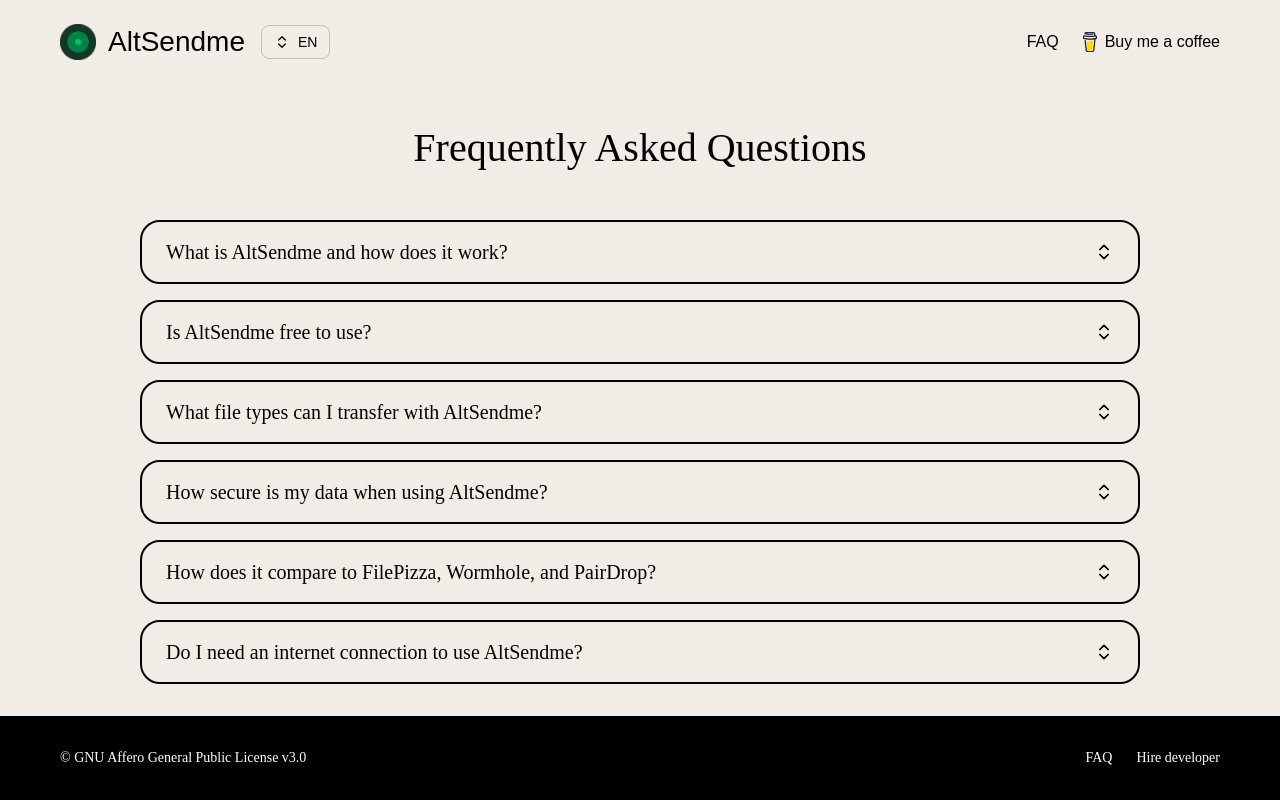
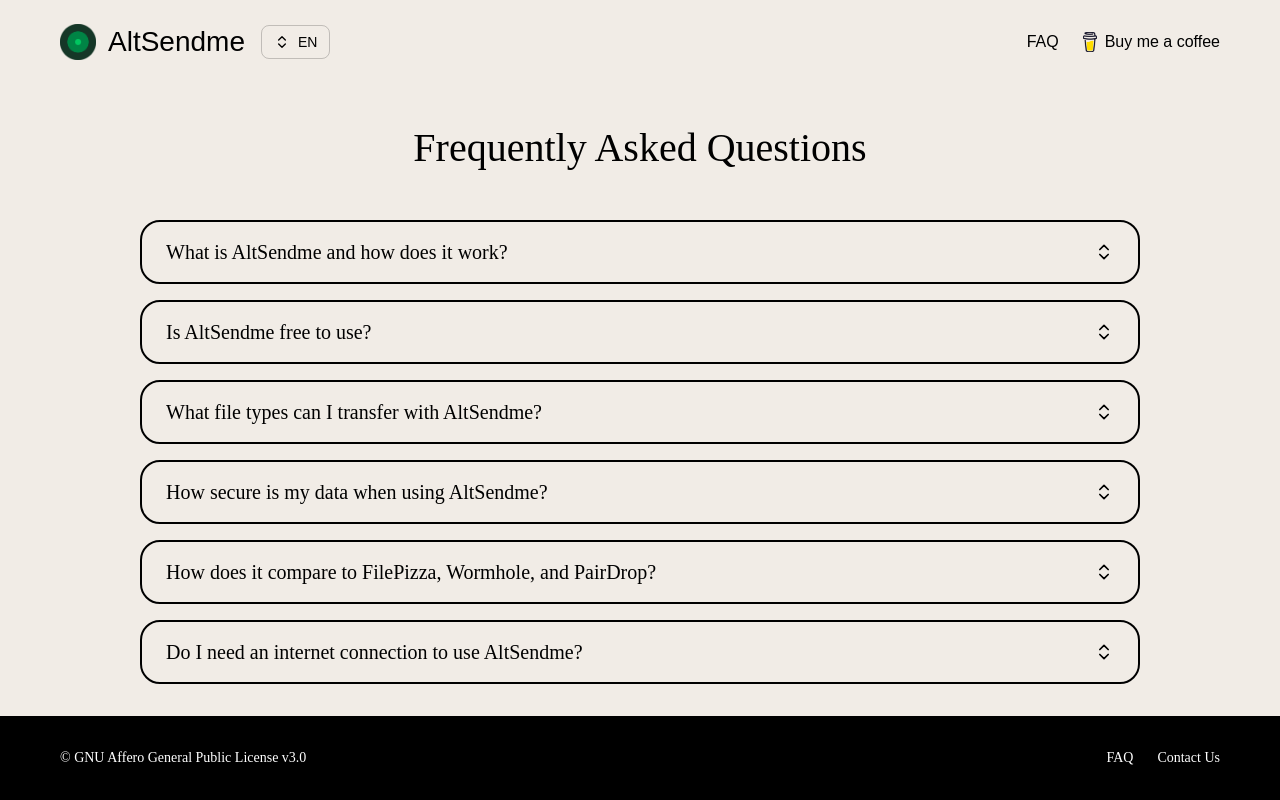
Before and after one commit to tonyantony300/Altsendme-website, a Next.js app: page /en/faq in a window 1280 px wide. Built offline with nearby package versions, Linux system fonts and the light colour scheme; a web font is replaced by a local one.

Commit message:
footer wording change - add contact us

```diff
--- a/locales/de.json
+++ b/locales/de.json
@@ -3,6 +3,7 @@
     "logo": "AltSendme",
     "buyMeACoffee": "Kauf mir einen Kaffee",
     "freeAndOpenSource": "Kostenlos & Open Source",
+    "contactUs": "Kontaktieren Sie uns",
     "hireDeveloper": "Entwickler einstellen",
     "license": "© GNU Affero General Public License v3.0"
   },
--- a/locales/en.json
+++ b/locales/en.json
@@ -3,7 +3,7 @@
     "logo": "AltSendme",
     "buyMeACoffee": "Buy me a coffee",
     "freeAndOpenSource": "Free & Open source",
-    "hireDeveloper": "Hire developer",
+    "contactUs": "Contact Us",
     "license": "© GNU Affero General Public License v3.0"
   },
   "hero": {
--- a/locales/fr.json
+++ b/locales/fr.json
@@ -3,6 +3,7 @@
     "logo": "AltSendme",
     "buyMeACoffee": "Offrez-moi un café",
     "freeAndOpenSource": "Gratuit et open source",
+    "contactUs": "Contactez-nous",
     "hireDeveloper": "Embaucher un développeur",
     "license": "© GNU Affero General Public License v3.0"
   },
--- a/locales/it.json
+++ b/locales/it.json
@@ -3,6 +3,7 @@
     "logo": "AltSendme",
     "buyMeACoffee": "Offrimi un caffè",
     "freeAndOpenSource": "Gratuito e Open Source",
+    "contactUs": "Contattaci",
     "hireDeveloper": "Assumi uno sviluppatore",
     "license": "© GNU Affero General Public License v3.0"
   },
--- a/locales/ja.json
+++ b/locales/ja.json
@@ -3,6 +3,7 @@
     "logo": "AltSendme",
     "buyMeACoffee": "コーヒーを奢ってください",
     "freeAndOpenSource": "無料 & オープンソース",
+    "contactUs": "お問い合わせ",
     "hireDeveloper": "開発者を雇う",
     "license": "© GNU Affero General Public License v3.0"
   },
--- a/locales/ko.json
+++ b/locales/ko.json
@@ -3,6 +3,7 @@
     "logo": "AltSendme",
     "buyMeACoffee": "커피 사주기",
     "freeAndOpenSource": "무료 및 오픈 소스",
+    "contactUs": "문의하기",
     "hireDeveloper": "개발자 고용",
     "license": "© GNU Affero General Public License v3.0"
   },
--- a/locales/ru.json
+++ b/locales/ru.json
@@ -3,6 +3,7 @@
     "logo": "AltSendme",
     "buyMeACoffee": "Купи мне кофе",
     "freeAndOpenSource": "Бесплатно и с открытым исходным кодом",
+    "contactUs": "Связаться с нами",
     "hireDeveloper": "Нанять разработчика",
     "license": "© GNU Affero General Public License v3.0"
   },
--- a/locales/th.json
+++ b/locales/th.json
@@ -3,6 +3,7 @@
     "logo": "AltSendme",
     "buyMeACoffee": "ซื้อกาแฟให้ฉัน",
     "freeAndOpenSource": "ฟรีและโอเพนซอร์ส",
+    "contactUs": "ติดต่อเรา",
     "hireDeveloper": "จ้างนักพัฒนา",
     "license": "© GNU Affero General Public License v3.0"
   },
--- a/locales/zh.json
+++ b/locales/zh.json
@@ -3,6 +3,7 @@
     "logo": "AltSendme",
     "buyMeACoffee": "请我喝杯咖啡",
     "freeAndOpenSource": "免费和开源",
+    "contactUs": "联系我们",
     "hireDeveloper": "雇佣开发者",
     "license": "© GNU Affero General Public License v3.0"
   },
--- a/src/components/Footer.js
+++ b/src/components/Footer.js
@@ -12,7 +12,7 @@
         <p className="font-fanwood-text text-sm text-center md:text-left">{t('common.license')}</p>
         <div className="flex flex-col items-center gap-5 md:flex-row md:gap-6 md:items-center">
           <Link href="/faq" className="font-fanwood-text text-sm text-footer-text hover:underline underline-offset-[3px]">FAQ</Link>
-          <Link href="/contact" className="font-fanwood-text text-sm text-footer-text hover:underline underline-offset-[3px]">{t('common.hireDeveloper')}</Link>
+          <Link href="/contact" className="font-fanwood-text text-sm text-footer-text hover:underline underline-offset-[3px]">{t('common.contactUs')}</Link>
           <a
             href="https://buymeacoffee.com/tny_antny"
             target="_blank"
```
